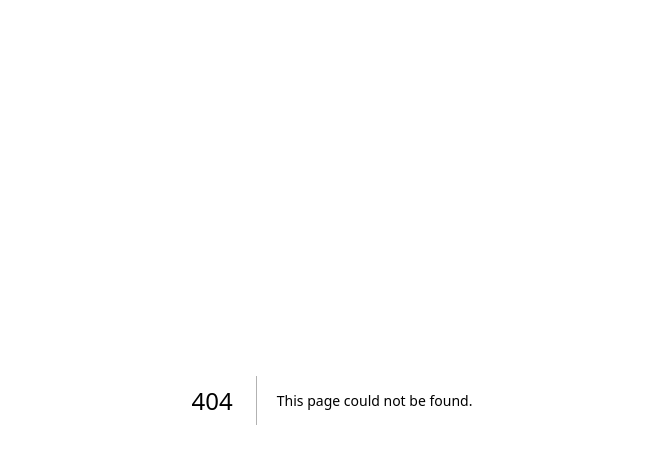
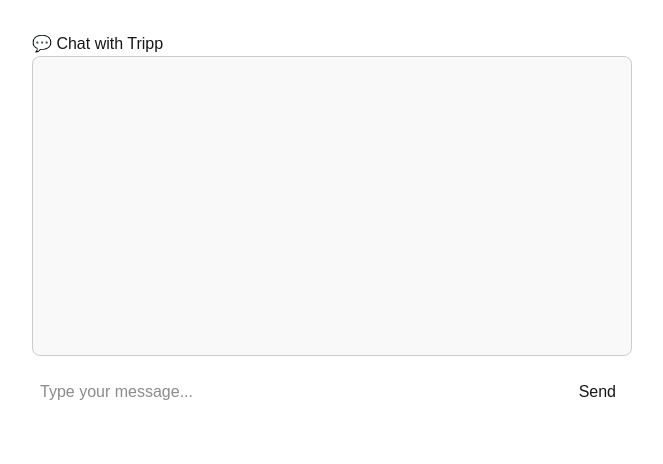
Before and after one commit to herphut/tripp-vercel, a Next.js app: page /chat in a window 1280 px wide. Before the commit this address had no page. Shown: the top 464 px of the page, without its empty margins (308-971 px from the left). Built offline with nearby package versions, Linux system fonts and the light colour scheme.

Commit message:
Create page.tsx

```diff
--- /dev/null
+++ b/app/chat/page.tsx
@@ -0,0 +1,72 @@
+"use client";
+import { useState } from "react";
+
+export default function ChatPage() {
+  const [messages, setMessages] = useState<{ role: string; content: string }[]>([]);
+  const [input, setInput] = useState("");
+  const [loading, setLoading] = useState(false);
+
+  const sendMessage = async () => {
+    if (!input.trim()) return;
+
+    const newMessages = [...messages, { role: "user", content: input }];
+    setMessages(newMessages);
+    setInput("");
+    setLoading(true);
+
+    try {
+      const res = await fetch("/api/chat", {
+        method: "POST",
+        headers: { "Content-Type": "application/json" },
+        body: JSON.stringify({ messages: newMessages }),
+      });
+
+      const data = await res.json();
+      setMessages([...newMessages, { role: "assistant", content: data.reply }]);
+    } catch (err) {
+      console.error("Chat error:", err);
+      setMessages([
+        ...newMessages,
+        { role: "assistant", content: "⚠️ Oops, something went wrong." },
+      ]);
+    } finally {
+      setLoading(false);
+    }
+  };
+
+  return (
+    <main style={{ maxWidth: 600, margin: "2rem auto", fontFamily: "sans-serif" }}>
+      <h1>💬 Chat with Tripp</h1>
+      <div
+        style={{
+          border: "1px solid #ccc",
+          padding: "1rem",
+          borderRadius: "8px",
+          minHeight: "300px",
+          marginBottom: "1rem",
+          background: "#f9f9f9",
+        }}
+      >
+        {messages.map((msg, i) => (
+          <p key={i}>
+            <strong>{msg.role === "user" ? "You" : "Tripp"}:</strong> {msg.content}
+          </p>
+        ))}
+        {loading && <p><em>Tripp is thinking...</em></p>}
+      </div>
+
+      <div style={{ display: "flex", gap: "0.5rem" }}>
+        <input
+          type="text"
+          value={input}
+          onChange={(e) => setInput(e.target.value)}
+          placeholder="Type your message..."
+          style={{ flex: 1, padding: "0.5rem" }}
+        />
+        <button onClick={sendMessage} style={{ padding: "0.5rem 1rem" }}>
+          Send
+        </button>
+      </div>
+    </main>
+  );
+}
```
